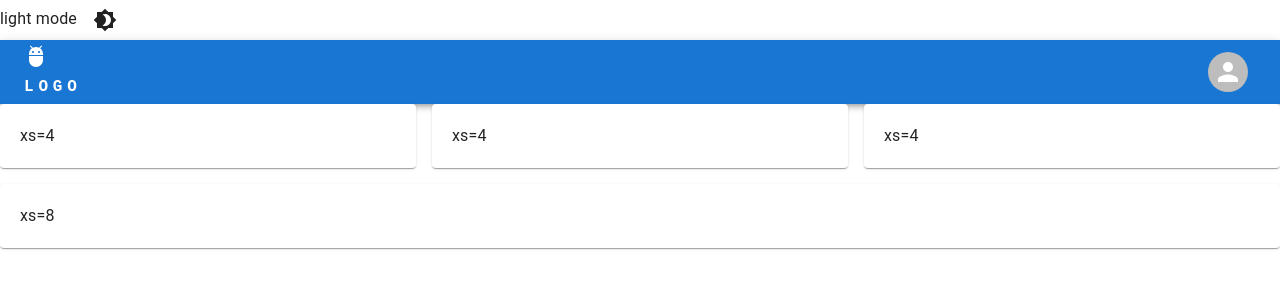
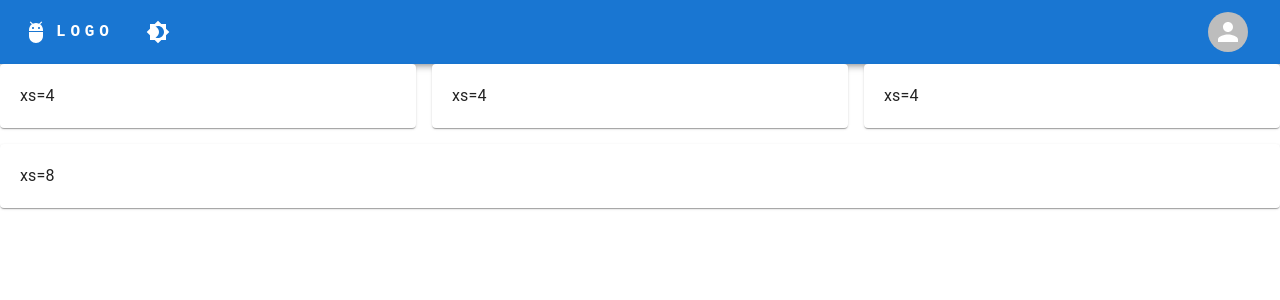
Before and after one commit to bustamad12320/AppTemplate, a React app: page /dashboard in a window 1280 px wide. Shown: the top 300 px of the page. Built offline with nearby package versions, Linux system fonts and the light colour scheme.

Commit message:
Moved color mode toggle button into app header

```diff
--- a/src/js/ModeToggle.tsx
+++ b/src/js/ModeToggle.tsx
@@ -1,9 +1,6 @@
-import React, {JSXElementConstructor, ReactElement} from "react";
+import React from "react";
 import {ThemeProvider, createTheme} from "@mui/material/styles";
 import {ColorModeContext} from "./App";
-import {Mode} from "@mui/system/cssVars/useCurrentColorScheme";
-import {IconButton, useTheme} from "@mui/material";
-import {Brightness4, Brightness7} from "@mui/icons-material";
 
 interface ModeToggleProps {
     children: React.ReactElement;
@@ -33,10 +30,6 @@ export const ModeToggle = ({children}: ModeToggleProps): React.ReactNode => {
     return (
         <ColorModeContext.Provider value={colorMode}>
             <ThemeProvider theme={theme}>
-                {theme.palette.mode} mode
-                <IconButton sx={{ ml: 1 }} onClick={colorMode.toggleColorMode} color="inherit">
-                    {theme.palette.mode === 'dark' ? <Brightness7 /> : <Brightness4 />}
-                </IconButton>
                 {children}
             </ThemeProvider>
         </ColorModeContext.Provider>
--- a/src/js/components/AppHeader.tsx
+++ b/src/js/components/AppHeader.tsx
@@ -9,7 +9,9 @@ import Container from '@mui/material/Container';
 import Avatar from '@mui/material/Avatar';
 import MenuItem from '@mui/material/MenuItem';
 import AdbIcon from '@mui/icons-material/Adb';
-import {Grid, Paper} from "@mui/material";
+import {Grid, Paper, useTheme} from "@mui/material";
+import {Brightness4, Brightness7} from "@mui/icons-material";
+import {ColorModeContext} from "../App";
 
 const settings = ['Profile', 'Account', 'Dashboard', 'Logout'];
 
@@ -23,6 +25,11 @@ const appNameStyle = {
     textDecoration: 'none'
 }
 
+const companyInfoContainerStyle = {
+    display: 'flex',
+    alignItems: 'center'
+}
+
 const avatarContainerStyle = {
     display: 'flex',
     justifyContent: 'end'
@@ -31,6 +38,8 @@ const avatarContainerStyle = {
 export const AppHeader = () => {
     const [anchorEl, setAnchorEl] = React.useState<null | HTMLElement>(null);
     const [open, setOpen] = React.useState<boolean>(anchorEl ? true : false);
+    const colorMode = React.useContext(ColorModeContext);
+    const theme = useTheme();
     const handleClick = (event: React.MouseEvent<HTMLElement>) => {
         setAnchorEl(event.currentTarget);
         setOpen(!open);
@@ -45,11 +54,14 @@ export const AppHeader = () => {
             <Container maxWidth="xl">
                 <Toolbar disableGutters>
                     <Grid container gap={0}>
-                        <Grid xs={9}>
+                        <Grid item xs={9} sx={companyInfoContainerStyle}>
                             <AdbIcon sx={{mr: 1}}/>
                             <Typography sx={appNameStyle}> LOGO </Typography>
+                            <IconButton sx={{ ml: 1 }} onClick={colorMode.toggleColorMode} color="inherit">
+                                {theme.palette.mode === 'dark' ? <Brightness7 /> : <Brightness4 />}
+                            </IconButton>
                         </Grid>
-                        <Grid xs={3}>
+                        <Grid item xs={3}>
                             <Box sx={avatarContainerStyle}>
                                 <IconButton onClick={handleClick}>
                                     <Avatar/>
--- a/src/js/components/RunDashboard.tsx
+++ b/src/js/components/RunDashboard.tsx
@@ -31,7 +31,7 @@ export const RunDashboard = () => {
                     <Paper sx={dataCardStyle}> xs=4 </Paper>
                 </Grid>
             </Grid>
-            <Grid xs={12} marginY={2}>
+            <Grid item xs={12} marginY={2}>
                 <Paper sx={dataCardStyle}> xs=8 </Paper>
             </Grid>
         </Box>
```
